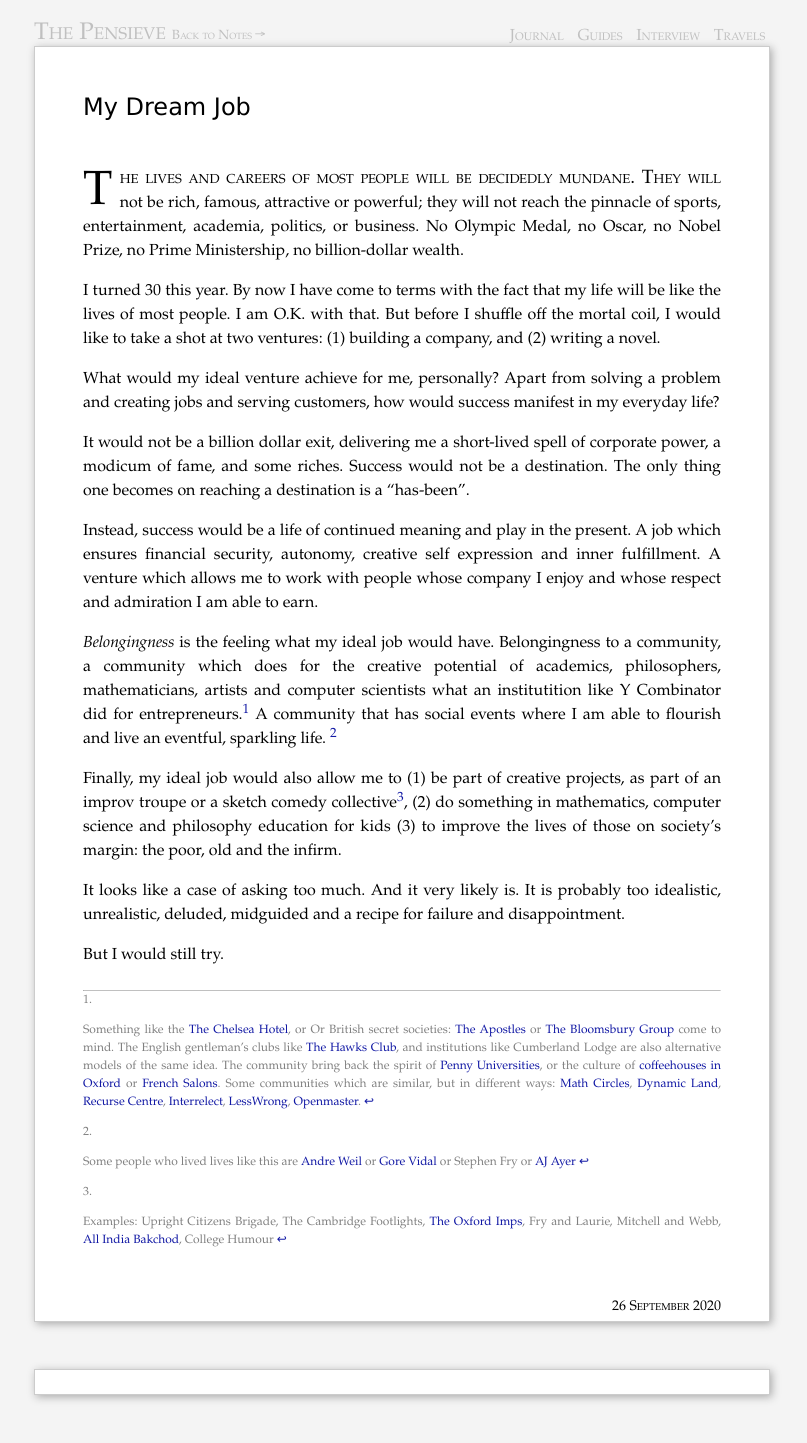
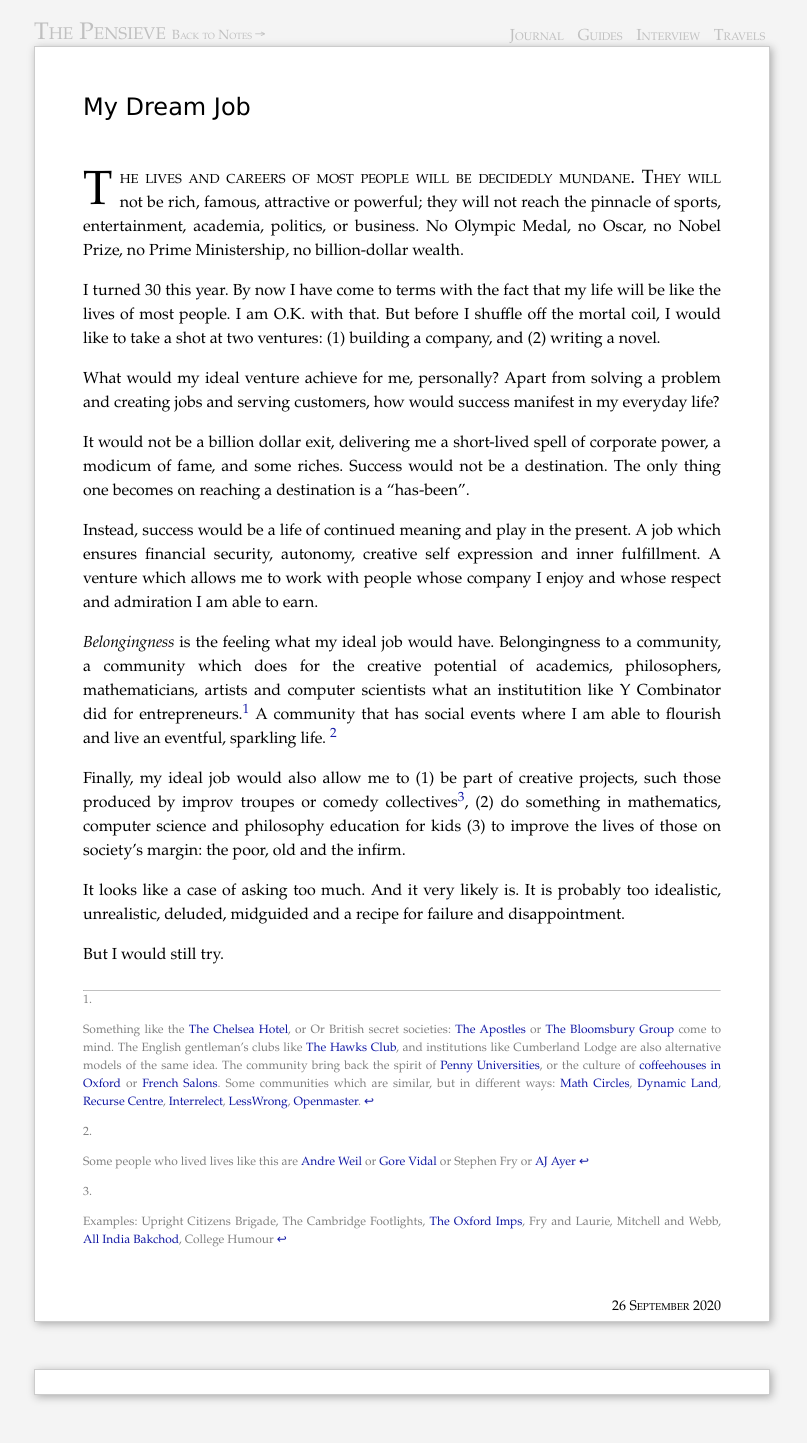
Before and after one commit to piyushahuja/piyushahuja.github.io, a Jekyll site: the page built from _posts/journal/2020-09-26-grail.md, in a window 1280 px wide. Shown: the whole page, without its empty margins (238-1045 px from the left). Built offline with Jekyll 4.4.1, drawn with Linux system fonts in a browser that asks for light colours; comment, search, counter and statistics services are not loaded.

Commit message:
auto deployed

```diff
--- a/_posts/journal/2020-09-26-grail.md
+++ b/_posts/journal/2020-09-26-grail.md
@@ -28,7 +28,7 @@
 
 [^Examples]: Examples:  Upright Citizens Brigade, The Cambridge Footlights, [The Oxford Imps](https://en.wikipedia.org/wiki/The_Oxford_Imps), Fry and Laurie, Mitchell and Webb, [All India Bakchod](All_India_Bakchod), College Humour
 
-Finally, my ideal job would also allow me to (1) be part of creative projects, as part of an improv troupe or a sketch comedy collective[^Examples], (2) do something in mathematics, computer science and philosophy education for kids (3) to improve the lives of those on society's margin: the poor, old and the infirm.
+Finally, my ideal job would also allow me to (1) be part of creative projects, such those produced by improv troupes or comedy collectives[^Examples], (2) do something in mathematics, computer science and philosophy education for kids (3) to improve the lives of those on society's margin: the poor, old and the infirm.
 
 It looks like a case of asking too much. And it very likely is. It is probably too idealistic, unrealistic, deluded, midguided and a recipe for failure and disappointment.
 
```
